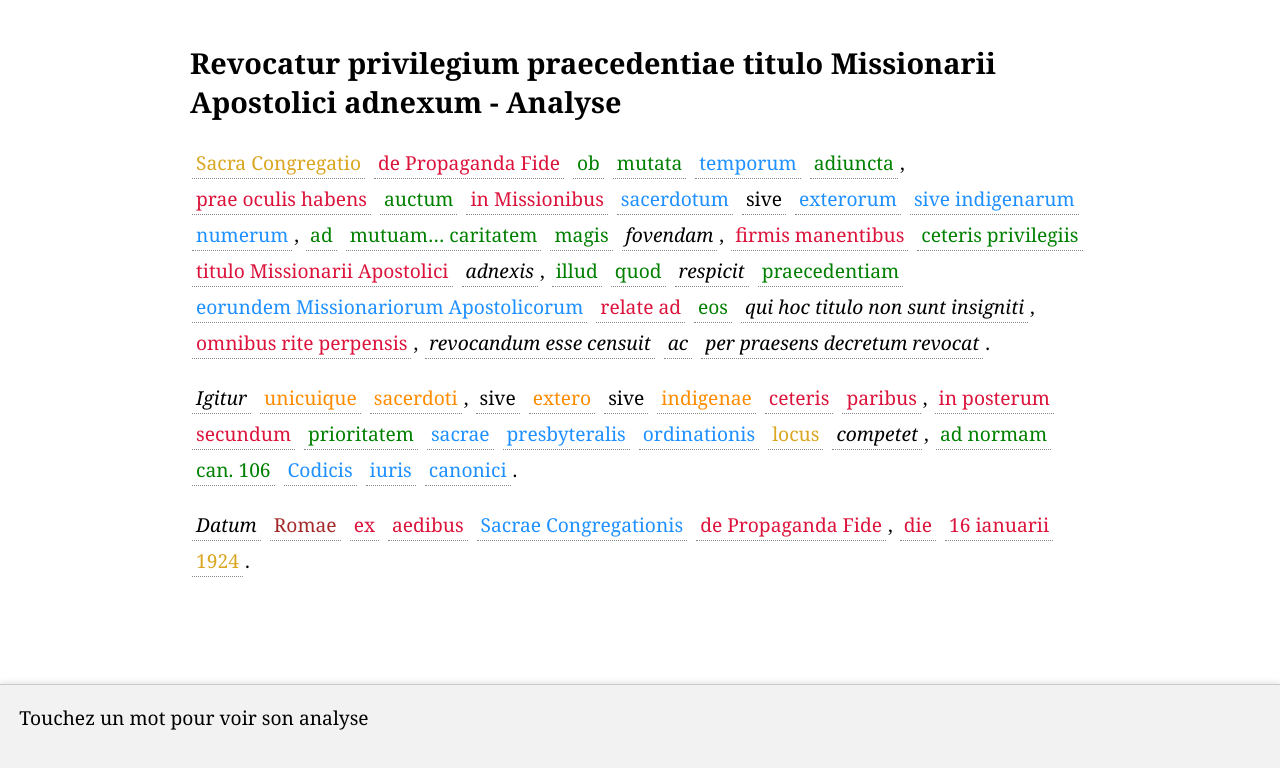
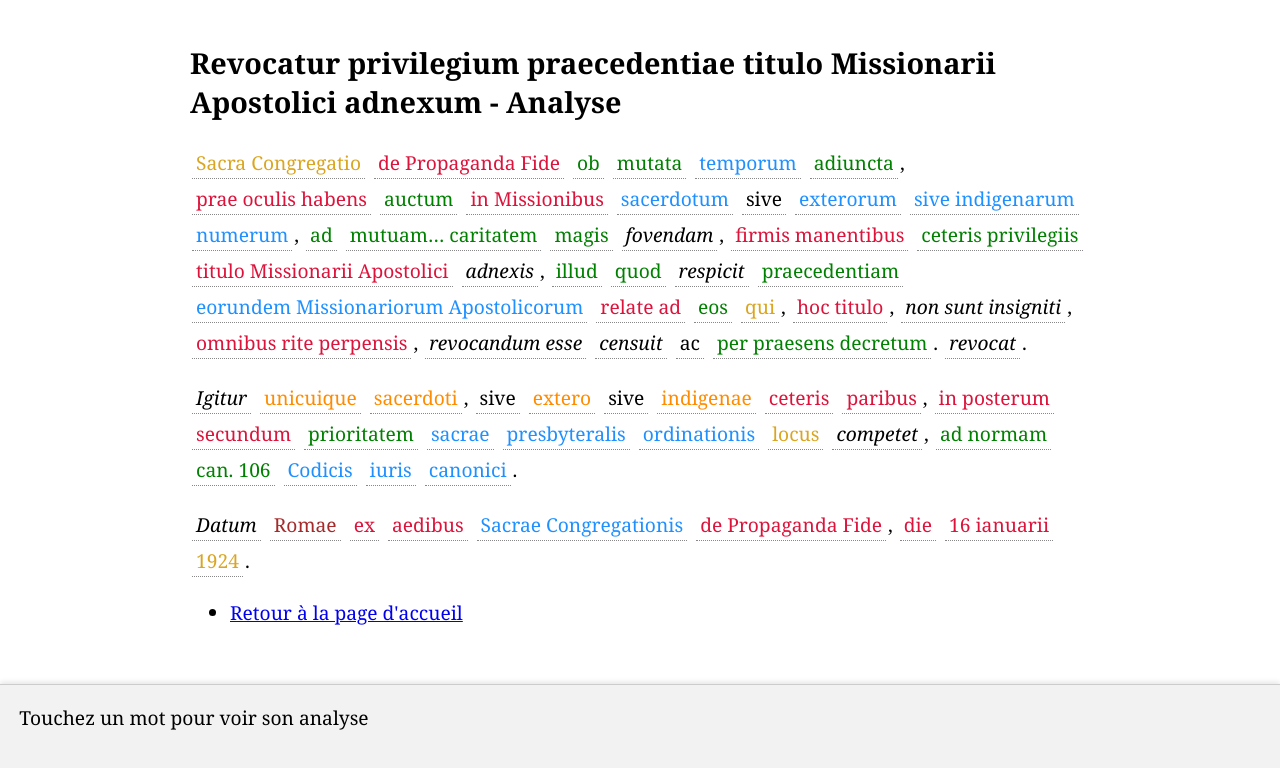
Before and after one commit to elibruyere/Revocatur-privilegium-praecedentiae-titulo-Missionarii-Apostolici-adnexum, a plain HTML site: page index.html in a window 1280 px wide. Drawn offline with Linux system fonts and the light colour scheme.

Commit message:
Update index.html

```diff
--- a/index.html
+++ b/index.html
@@ -78,11 +78,15 @@
     <span class="genitif word" onclick="showAnalysis('eorundem Missionariorum Apostolicorum (génitif pluriel) — desdits missionnaires apostoliques')">eorundem Missionariorum Apostolicorum</span>
     <span class="ablatif word" onclick="showAnalysis('relate ad (expression) — par rapport à')">relate ad</span>
     <span class="accusatif word" onclick="showAnalysis('eos (accusatif pluriel masculin) — ceux')">eos</span>
-    <span class="verbe word" onclick="showAnalysis('qui… non sunt insigniti (relative + verbe) — qui ne sont pas revêtus de ce titre')">qui hoc titulo non sunt insigniti</span>,
+    <span class="nominatif word" onclick="showAnalysis('pronom relatif - qui')">qui</span>,
+    <span class="ablatif word" onclick="showAnalysis('ablatif - de ce titre')">hoc titulo</span>,
+    <span class="verbe word" onclick="showAnalysis('indicatif présent 3pp - ne sont pas revêtus')">non sunt insigniti</span>,
     <span class="ablatif word" onclick="showAnalysis('omnibus rite perpensis (ablatif absolu) — toutes choses dûment considérées')">omnibus rite perpensis</span>,
-    <span class="verbe word" onclick="showAnalysis('revocandum esse censuit (locution) — a jugé qu’il fallait révoquer')">revocandum esse censuit</span>
-    <span class="verbe word" onclick="showAnalysis('ac (conjonction) — et')">ac</span>
-    <span class="verbe word" onclick="showAnalysis('per praesens decretum revocat (verbe principal) — révoque par le présent décret')">per praesens decretum revocat</span>.
+    <span class="verbe word" onclick="showAnalysis('revocandum esse : infinitif passif périphrastique — doit être révoqué')">revocandum esse</span>
+    <span class="verbe word" onclick="showAnalysis('censuit : 3ps parfait de censeo — a jugé')">censuit</span>
+    <span class="ac word" onclick="showAnalysis('ac (conjonction) — et')">ac</span>
+    <span class="accusatif word" onclick="showAnalysis('per +accusatif - par le présent décret')">per praesens decretum</span>.
+    <span class="verbe word" onclick="showAnalysis('revocat (verbe principal) — révoque')">revocat</span>.
   </p>
 
   <!-- Deuxième phrase -->
@@ -123,6 +127,10 @@
     <span class="nominatif word" onclick="showAnalysis('1924 (cardinal) — 1924')">1924</span>.
   </p>
 
+  <ul>
+    <li><a href="https://elibruyere.github.io/analyses-canoniques/">Retour à la page d'accueil</a></li>
+  </ul>
+
   <div id="analysisBox">Touchez un mot pour voir son analyse</div>
 
   <script>
@@ -130,5 +138,6 @@
       document.getElementById('analysisBox').innerText = text;
     }
   </script>
+
 </body>
 </html>
```
